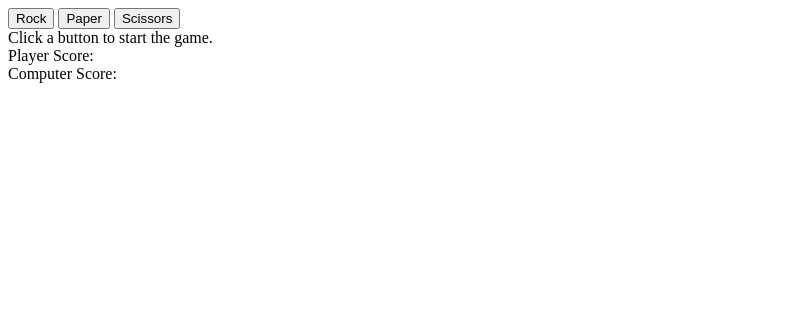
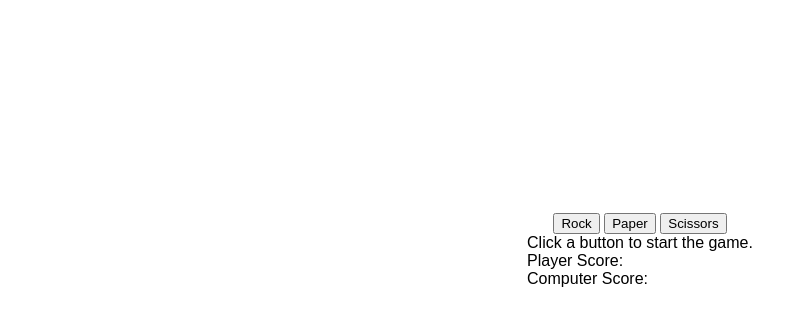
Before and after one commit to JessToni/rock-paper-scissors, a plain HTML site: page index.html in a window 1280 px wide. Shown: the whole page, without its empty margins (0-807 px from the left). Drawn offline with Linux system fonts and the light colour scheme.

Commit message:
Link style.css to html and add style to main-container

```diff
--- a/index.html
+++ b/index.html
@@ -5,6 +5,7 @@
     <meta http-equiv="X-UA-Compatible" content="IE=edge">
     <meta name="viewport" content="width=device-width, initial-scale=1.0">
     <title>Rock, Paper, Scissors</title>
+    <link rel="stylesheet" href="style.css">
 </head>
 <body>
     <div class="main-container">
@@ -12,6 +13,7 @@
             <button class="rock">Rock</button>
             <button class="paper">Paper</button>
             <button class="scissors">Scissors</button>
+
         </div>
             <div class="display">
             <div class="results">Click a button to start the game.</div>
--- a/style.css
+++ b/style.css
@@ -4,8 +4,10 @@ body {
     min-height: 100vh;
 }
 
-.container {
+.main-container {
     display: flex;
+    flex-direction: column;
+    min-height: 500px;
     justify-content: center;
     align-items: center;
 }
```
Lines whose indentation alone changed are shown as unchanged.
